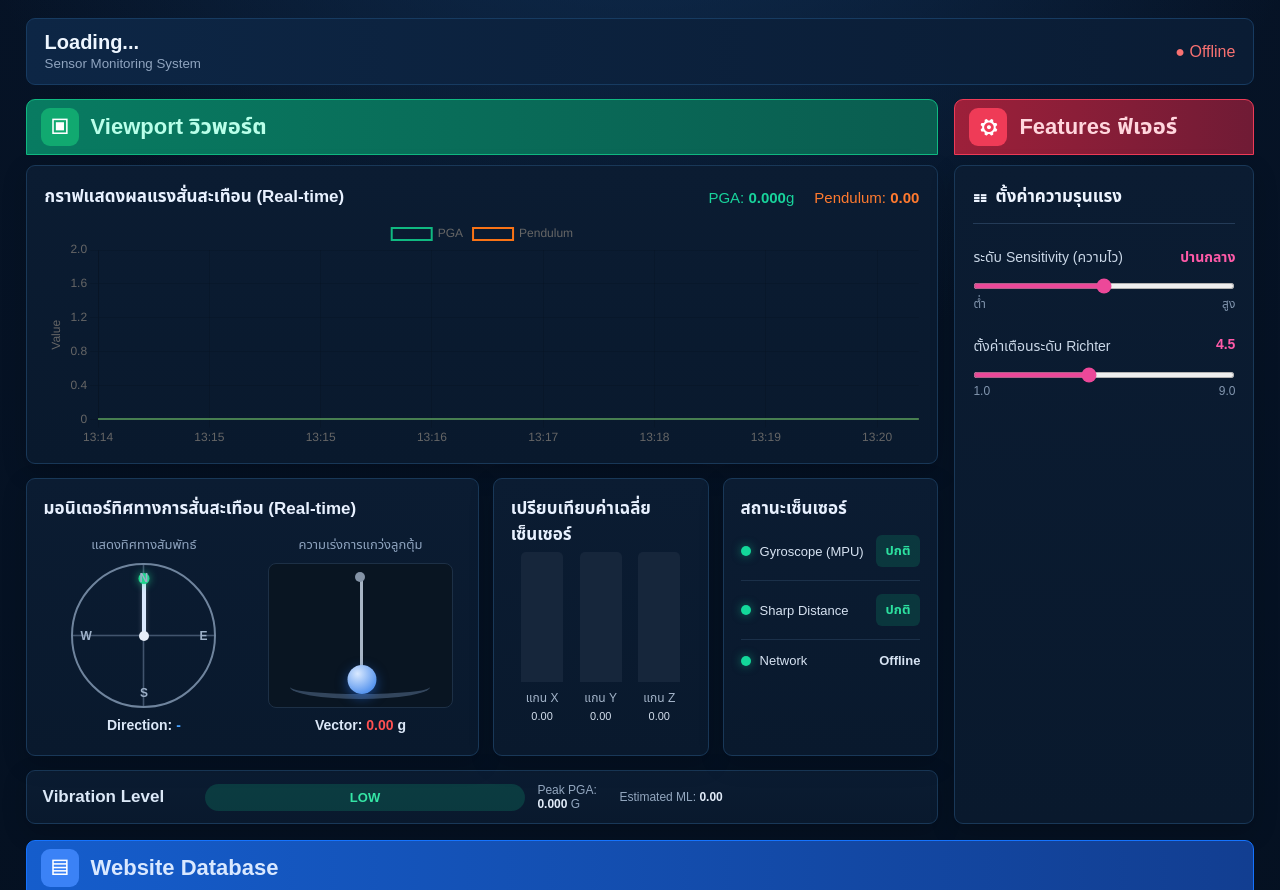
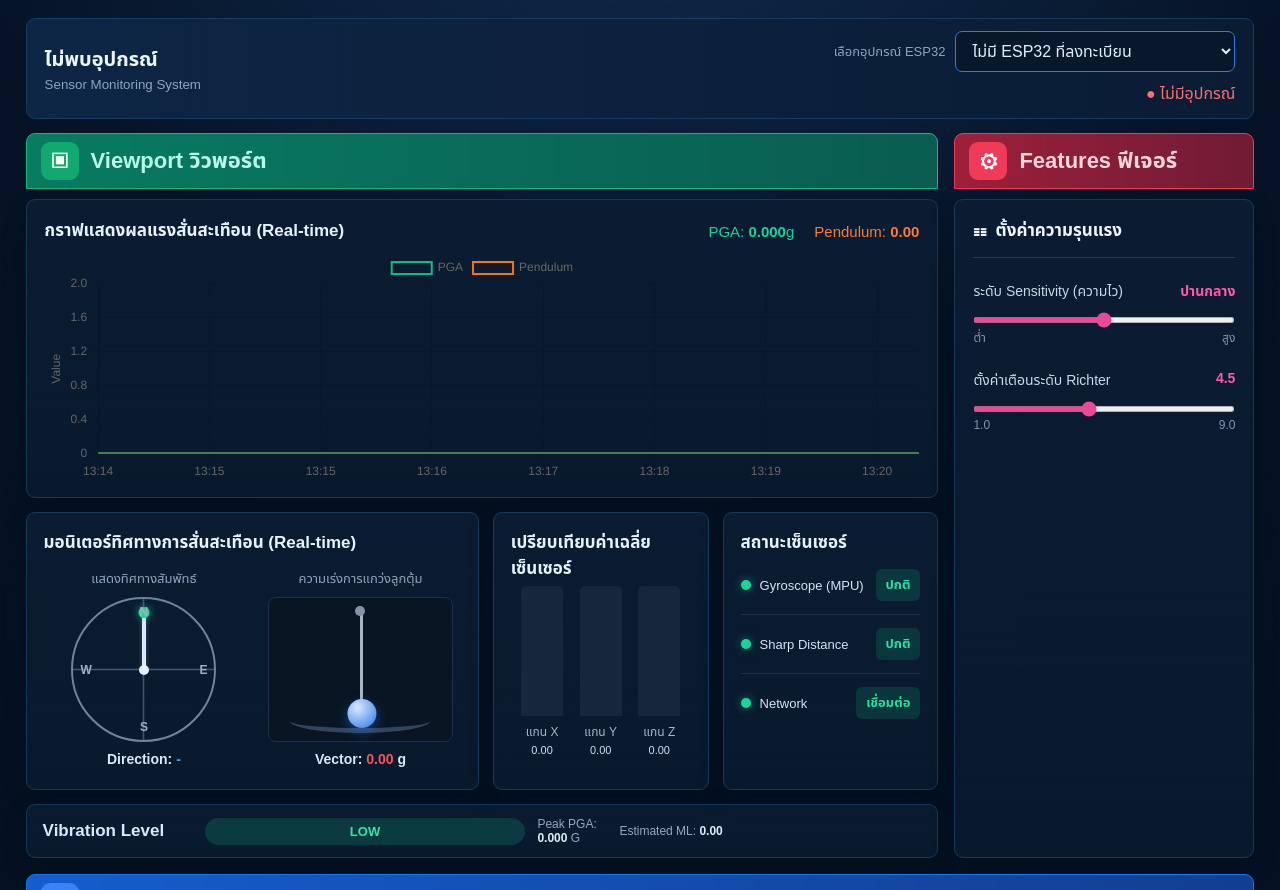
Before and after one commit to MCRS101/esp32-web, a Flask app: page / in a window 1280 px wide. Shown: the part 68-958 px from the top of the page. Run offline with Flask 3, Linux system fonts and the light colour scheme; data that the repository does not hold is empty.

Commit message:
loaddevice

```diff
--- a/static/dashboard.js
+++ b/static/dashboard.js
@@ -174,101 +174,153 @@ function initChart() {
 }
 
 
-/* =====================================================
-   LOAD DEVICE
-===================================================== */
+// =====================================================
+// ESP32 DEVICE SELECTOR
+// =====================================================
 
 async function loadDevice() {
+    const select = document.getElementById("deviceSelect");
+    const nameElement = document.getElementById("deviceName");
+    const statusElement = document.getElementById("deviceStatus");
+
+    if (!select) {
+        console.error("ไม่พบ deviceSelect ใน index.html");
+        return;
+    }
+
+    select.disabled = true;
+    select.innerHTML = '<option value="">กำลังโหลดอุปกรณ์...</option>';
 
     try {
-
-        console.log("Loading devices...");
-
-        const response = await fetch(
-            "/api/devices",
-            {
-                cache: "no-store"
-            }
-        );
+        const response = await fetch("/api/devices", {
+            cache: "no-store"
+        });
 
         if (!response.ok) {
-
-            throw new Error(
-                `HTTP ${response.status}`
-            );
-
+            throw new Error(`HTTP ${response.status}`);
         }
 
         const result = await response.json();
 
-        console.log("Devices API:", result);
-
-        if (
-            !result.success ||
-            !result.devices ||
-            result.devices.length === 0
-        ) {
-
-            throw new Error(
-                "No ESP32 device found"
-            );
-
+        // รองรับ API ที่คืน array โดยตรง
+        // หรือคืน object เช่น { success: true, devices: [...] }
+        const devices = Array.isArray(result)
+            ? result
+            : (result.devices || []);
+
+        select.innerHTML = "";
+
+        if (devices.length === 0) {
+            DEVICE_ID = null;
+
+            select.innerHTML =
+                '<option value="">ไม่มี ESP32 ที่ลงทะเบียน</option>';
+
+            nameElement.textContent = "ไม่พบอุปกรณ์";
+            statusElement.textContent = "● ไม่มีอุปกรณ์";
+            statusElement.className = "device-offline";
+
+            return;
         }
 
-        const device = result.devices[0];
-
-        DEVICE_ID = device.device_id;
-
-        console.log(
-            "Selected device:",
-            DEVICE_ID
-        );
-
-        document
-            .getElementById("deviceName")
-            .textContent = DEVICE_ID;
-
-
-        /*
-         * สำคัญ
-         * เช็คสถานะจาก API
-         */
-
-        if (
-            device.status === "online" ||
-            device.status === "connected"
-        ) {
-
-            setOnline();
-
+        devices.forEach(function (device) {
+            const id = device.device_id;
+
+            if (!id) return;
+
+            const option = document.createElement("option");
+            option.value = id;
+            option.textContent = device.device_name
+                ? `${device.device_name} (${id})`
+                : id;
+
+            select.appendChild(option);
+        });
+
+        if (select.options.length === 0) {
+            DEVICE_ID = null;
+            select.innerHTML =
+                '<option value="">ข้อมูลอุปกรณ์ไม่ถูกต้อง</option>';
+            nameElement.textContent = "ไม่พบอุปกรณ์";
+            statusElement.textContent = "● ไม่มีอุปกรณ์";
+            statusElement.className = "device-offline";
+            return;
         }
-        else {
-
-            setOffline();
-
-        }
-
-
-        /*
-         * โหลดข้อมูลล่าสุด
-         */
-
-        await getLatest();
-
-    }
-
-    catch (error) {
-
-        console.error(
-            "LOAD DEVICE ERROR:",
-            error
-        );
-
-        setOffline();
-
-    }
-
-}
+
+        // คงอุปกรณ์เดิมที่เลือกไว้ หากยังอยู่ในรายการ
+        const previousId = DEVICE_ID;
+        const previousStillExists = devices.some(
+            device => device.device_id === previousId
+        );
+
+        select.value = previousStillExists
+            ? previousId
+            : select.options[0].value;
+
+        await selectDevice(select.value);
+
+    } catch (error) {
+        console.error("LOAD DEVICES ERROR:", error);
+
+        select.innerHTML =
+            '<option value="">โหลดอุปกรณ์ไม่สำเร็จ</option>';
+
+        nameElement.textContent = "เชื่อมต่อรายการอุปกรณ์ไม่ได้";
+        statusElement.textContent = "● API Error";
+        statusElement.className = "device-offline";
+
+    } finally {
+        select.disabled = false;
+    }
+}
+
+
+// เรียกเมื่อเลือก ESP32
+async function selectDevice(deviceId) {
+    if (!deviceId) return;
+
+    DEVICE_ID = deviceId;
+
+    const nameElement = document.getElementById("deviceName");
+    const statusElement = document.getElementById("deviceStatus");
+
+    nameElement.textContent = deviceId;
+    statusElement.textContent = "● กำลังโหลดข้อมูล...";
+    statusElement.className = "device-offline";
+
+    // ล้างข้อมูลตารางล่าสุดของอุปกรณ์ก่อนหน้า
+    const table = document.getElementById("dataTable");
+    if (table) table.innerHTML = "";
+
+    // รีเซ็ตข้อมูลกราฟ Real-time
+    if (vibrationChart) {
+        vibrationChart.data.labels = [];
+        vibrationChart.data.datasets.forEach(dataset => {
+            dataset.data = [];
+        });
+        vibrationChart.update("none");
+    }
+
+    currentPGA = 0;
+    targetPGA = 0;
+    currentPendulum = 0;
+    targetPendulum = 0;
+    lastTableTimestamp = null;
+
+    // ดึงข้อมูลล่าสุดของอุปกรณ์ที่เลือก
+    await getLatest();
+}
+
+
+// ผูก event เพียงครั้งเดียว
+document.getElementById("deviceSelect")?.addEventListener(
+    "change",
+    function () {
+        selectDevice(this.value);
+    }
+);
+
+
 
 
 /* =====================================================
--- a/static/style.css
+++ b/static/style.css
@@ -2108,3 +2108,63 @@ body.modal-open {
     }
 
 }
+
+/* ESP32 DEVICE SELECTOR */
+
+.device-info,
+.device-controls {
+    min-width: 0;
+}
+
+.device-controls {
+    display: flex;
+    align-items: center;
+    justify-content: flex-end;
+    flex-wrap: wrap;
+    gap: 10px;
+}
+
+.device-controls label {
+    color: var(--muted);
+    font-size: 13px;
+}
+
+#deviceSelect {
+    width: min(280px, 100%);
+    min-width: 0;
+    padding: 10px 12px;
+    border: 1px solid #3478e5;
+    border-radius: 7px;
+    background: #08172a;
+    color: var(--text);
+    font: inherit;
+}
+
+#deviceSelect:focus {
+    outline: 2px solid #3b82f6;
+    outline-offset: 2px;
+}
+
+@media (max-width: 720px) {
+    .device-bar {
+        align-items: stretch;
+        flex-direction: column;
+        gap: 12px;
+    }
+
+    .device-controls {
+        display: grid;
+        grid-template-columns: minmax(0, 1fr);
+        justify-content: stretch;
+        width: 100%;
+    }
+
+    #deviceSelect {
+        width: 100%;
+        min-height: 44px;
+    }
+
+    #deviceStatus {
+        overflow-wrap: anywhere;
+    }
+}
--- a/templates/index.html
+++ b/templates/index.html
@@ -21,14 +21,28 @@
 
 <main class="container">
 
-    <!-- DEVICE BAR -->
-    <section class="device-bar">
-        <div>
-            <div class="device-name" id="deviceName">Loading...</div>
-            <small>Sensor Monitoring System</small>
+
+<!-- DEVICE BAR -->
+<section class="device-bar">
+    <div class="device-info">
+        <div class="device-name" id="deviceName">กำลังโหลดอุปกรณ์...</div>
+        <small>Sensor Monitoring System</small>
+    </div>
+
+    <div class="device-controls">
+        <label for="deviceSelect">เลือกอุปกรณ์ ESP32</label>
+
+        <select id="deviceSelect">
+            <option value="">กำลังโหลดรายการ...</option>
+        </select>
+
+        <div id="deviceStatus" class="device-offline">
+            ● กำลังตรวจสอบ...
         </div>
-        <div id="deviceStatus" class="device-offline">● Checking...</div>
-    </section>
+    </div>
+</section>
+
+
 
     <!-- TOP DASHBOARD: VIEWPORT LEFT / FEATURES RIGHT -->
     <div class="dashboard-top-grid">
```
